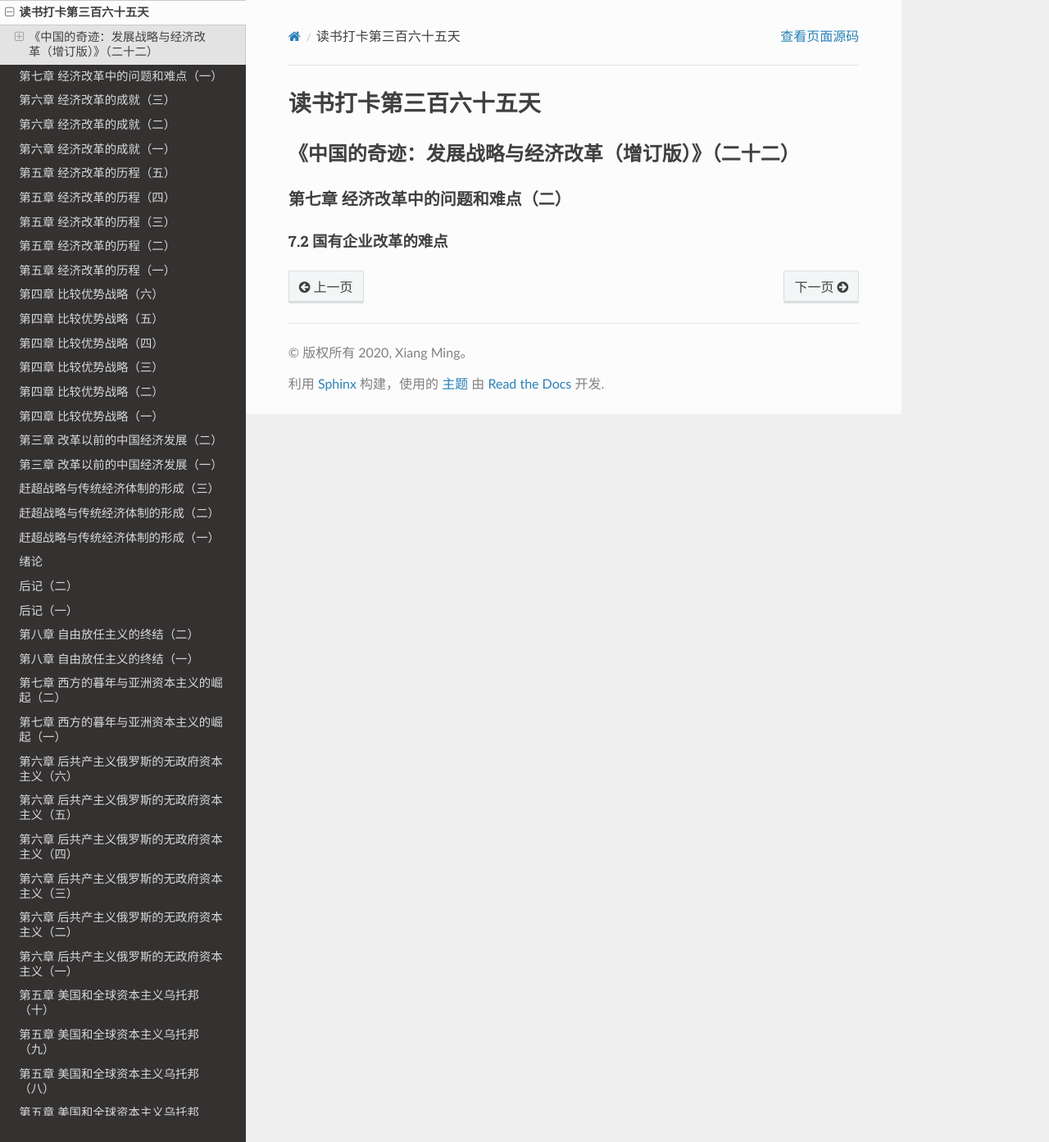
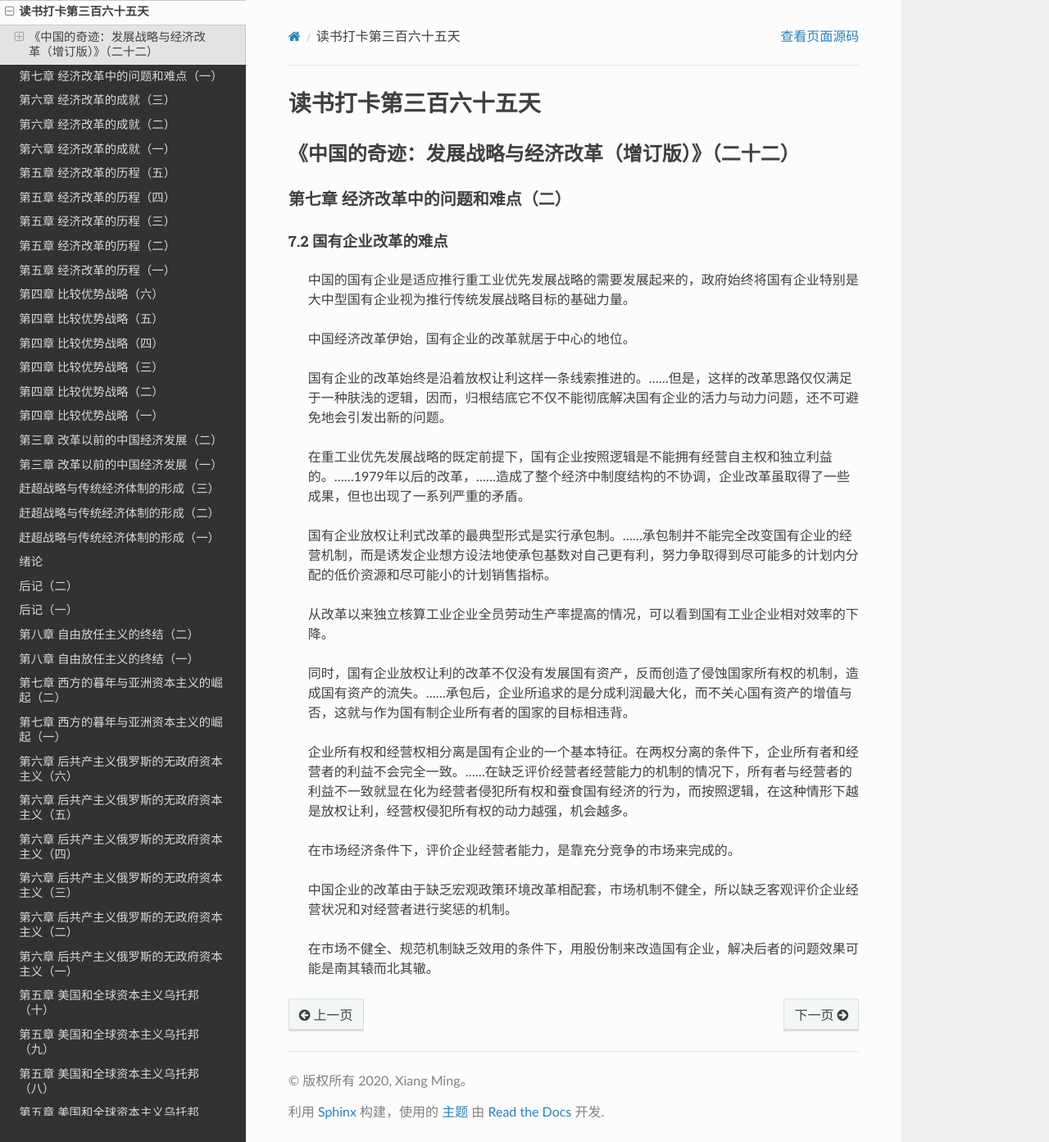
Before and after one commit to xiangming1975/reading, a Sphinx documentation site: the page built from source/2021-07-25.md, in a window 1280 px wide and 1393 px high. Shown: the whole window at 82% size. Built offline with Sphinx 7.4.7 and the Read the Docs theme 2.0.0, drawn with Linux system fonts in a browser that asks for light colours.

```diff
--- a/source/2021-07-25.md
+++ b/source/2021-07-25.md
@@ -7,4 +7,24 @@
 
 #### 7.2 国有企业改革的难点
 
->
+> 中国的国有企业是适应推行重工业优先发展战略的需要发展起来的，政府始终将国有企业特别是大中型国有企业视为推行传统发展战略目标的基础力量。
+
+> 中国经济改革伊始，国有企业的改革就居于中心的地位。
+
+> 国有企业的改革始终是沿着放权让利这样一条线索推进的。……但是，这样的改革思路仅仅满足于一种肤浅的逻辑，因而，归根结底它不仅不能彻底解决国有企业的活力与动力问题，还不可避免地会引发出新的问题。
+
+> 在重工业优先发展战略的既定前提下，国有企业按照逻辑是不能拥有经营自主权和独立利益的。……1979年以后的改革，……造成了整个经济中制度结构的不协调，企业改革虽取得了一些成果，但也出现了一系列严重的矛盾。
+
+> 国有企业放权让利式改革的最典型形式是实行承包制。……承包制并不能完全改变国有企业的经营机制，而是诱发企业想方设法地使承包基数对自己更有利，努力争取得到尽可能多的计划内分配的低价资源和尽可能小的计划销售指标。
+
+> 从改革以来独立核算工业企业全员劳动生产率提高的情况，可以看到国有工业企业相对效率的下降。
+
+> 同时，国有企业放权让利的改革不仅没有发展国有资产，反而创造了侵蚀国家所有权的机制，造成国有资产的流失。……承包后，企业所追求的是分成利润最大化，而不关心国有资产的增值与否，这就与作为国有制企业所有者的国家的目标相违背。
+
+> 企业所有权和经营权相分离是国有企业的一个基本特征。在两权分离的条件下，企业所有者和经营者的利益不会完全一致。……在缺乏评价经营者经营能力的机制的情况下，所有者与经营者的利益不一致就显在化为经营者侵犯所有权和蚕食国有经济的行为，而按照逻辑，在这种情形下越是放权让利，经营权侵犯所有权的动力越强，机会越多。
+
+> 在市场经济条件下，评价企业经营者能力，是靠充分竞争的市场来完成的。
+
+> 中国企业的改革由于缺乏宏观政策环境改革相配套，市场机制不健全，所以缺乏客观评价企业经营状况和对经营者进行奖惩的机制。
+
+> 在市场不健全、规范机制缺乏效用的条件下，用股份制来改造国有企业，解决后者的问题效果可能是南其辕而北其辙。
```
Also changed, not shown: source/2021-07-26.md (added, +34 -0 lines), source/2021-07-27.md (added, +48 -0 lines), source/2021-07-28.md (added, +10 -0 lines).
